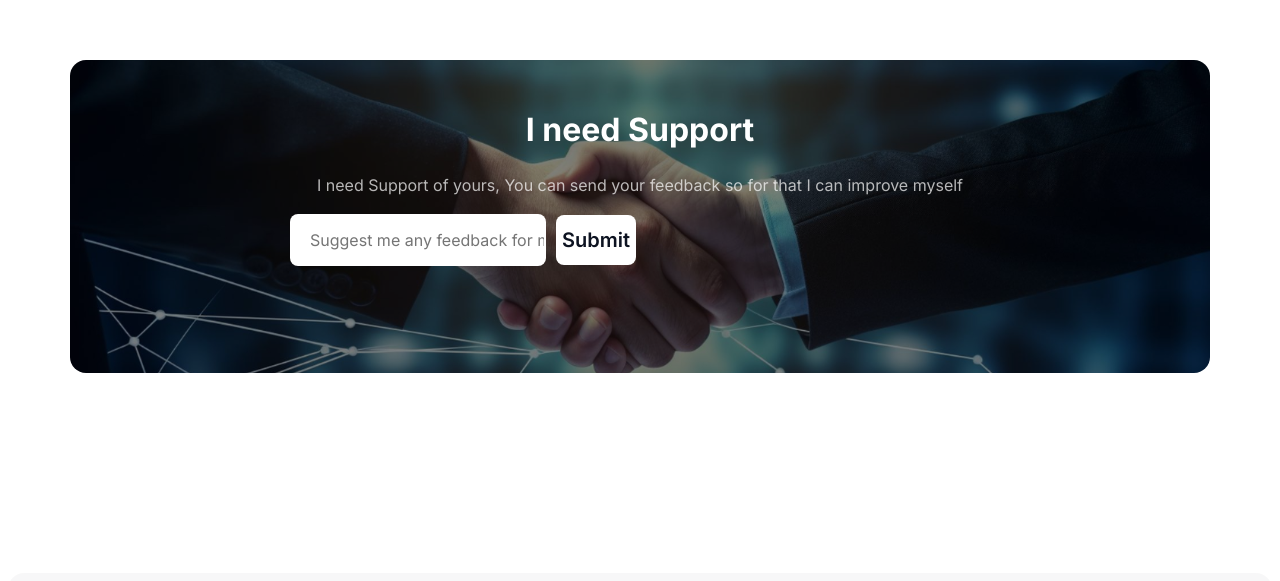
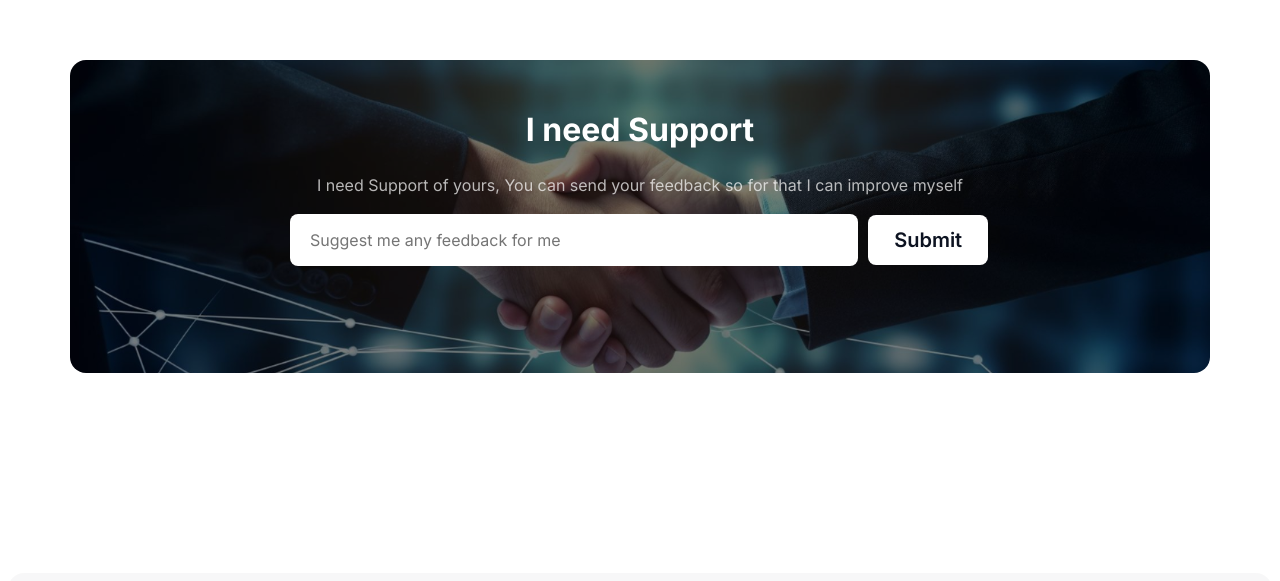
Before and after one commit to adnanahid/Assignment01, a plain HTML site: page index.html in a window 1280 px wide. Shown: the part 5079-5660 px from the top of the page. Drawn offline with Linux system fonts and the light colour scheme.

Commit message:
overandout3

```diff
--- a/style.css
+++ b/style.css
@@ -621,7 +621,7 @@ iframe{
 
 }
 .suggest{
-    max-width: 548px;
+    width: 548px;
     height: 50px;
     border-radius: 8px;
     color: rgba(13, 19, 33, 0.4);
@@ -634,7 +634,7 @@ iframe{
 }
 
 .sub{
-    max-width: 120px;
+    width: 120px;
     height: 50px;
     border-radius: 8px;
     color: rgb(13, 19, 33);
```
